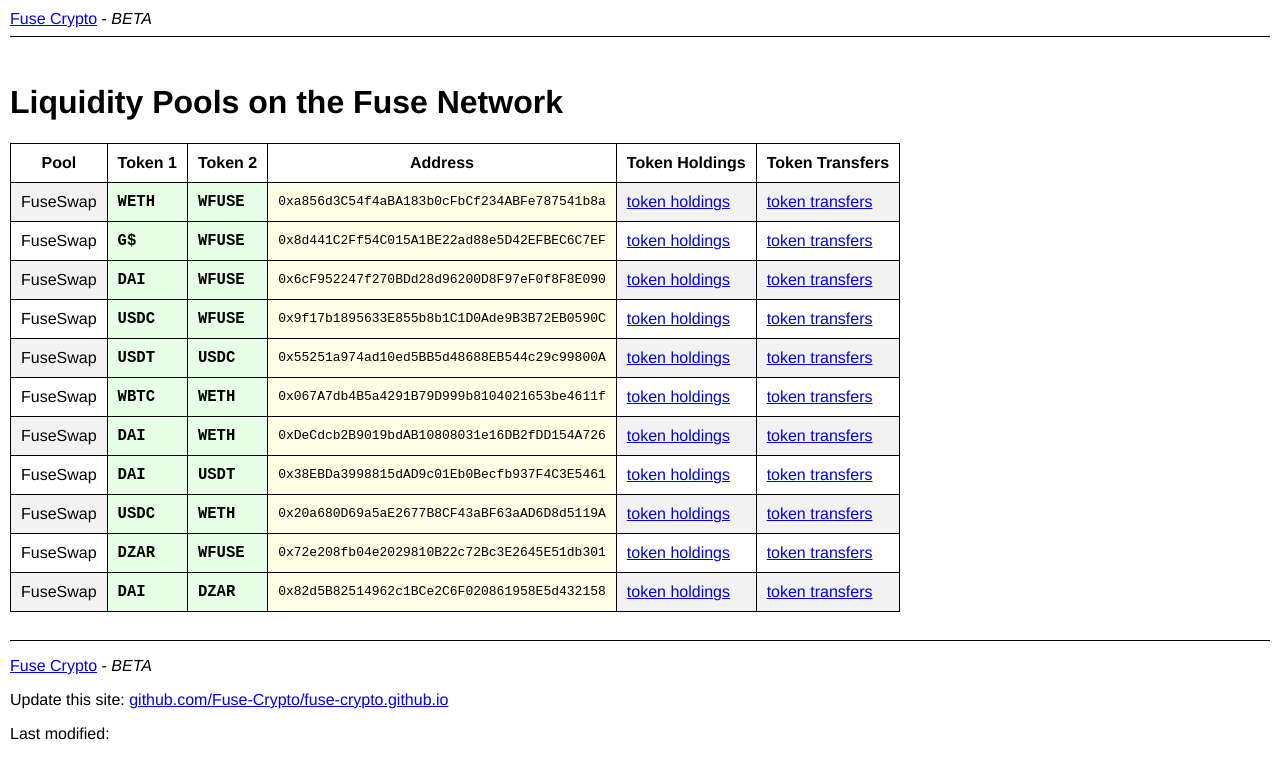
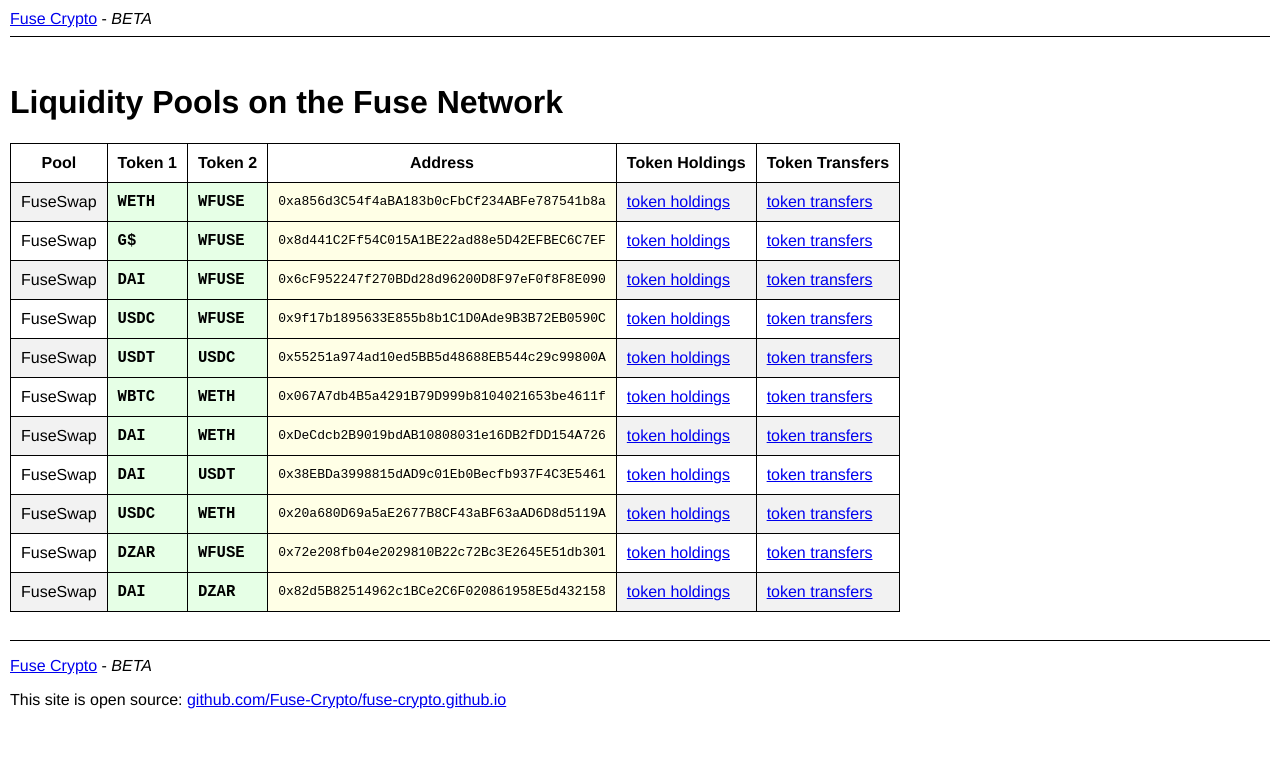
Before and after one commit to Fuse-Crypto/fuse-crypto.github.io, a Jekyll site: the page built from liquidity-pools/index.md, in a window 1280 px wide. Shown: the top 779 px of the page. Built offline with Jekyll 4.4.1, drawn with Linux system fonts in a browser that asks for light colours.

Commit message:
Update default.html

```diff
--- a/_layouts/default.html
+++ b/_layouts/default.html
@@ -53,11 +53,9 @@
   <a href="https://fuse-crypto.github.io/">Fuse Crypto</a> - <em>BETA</em>
 <p>
 <p>
-  Update this site: <a href="https://github.com/Fuse-Crypto/fuse-crypto.github.io">github.com/Fuse-Crypto/fuse-crypto.github.io</a>
+  This site is open source: <a href="https://github.com/Fuse-Crypto/fuse-crypto.github.io">github.com/Fuse-Crypto/fuse-crypto.github.io</a>
 </p>
-<p>
-  Last modified: {{ page.last-modified-date }}
-</p>
+
 </footer>
 </body>
 </html>
```
